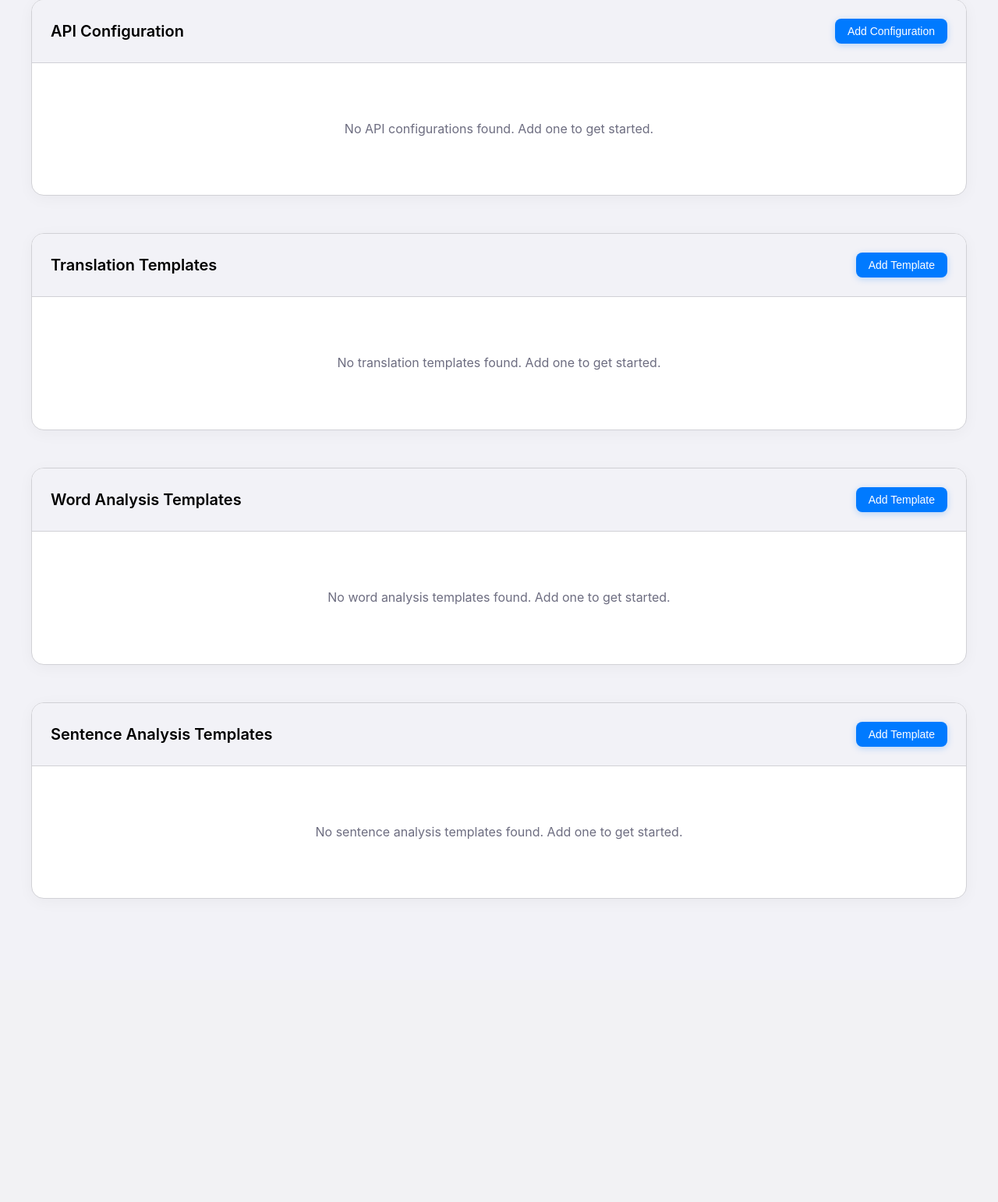
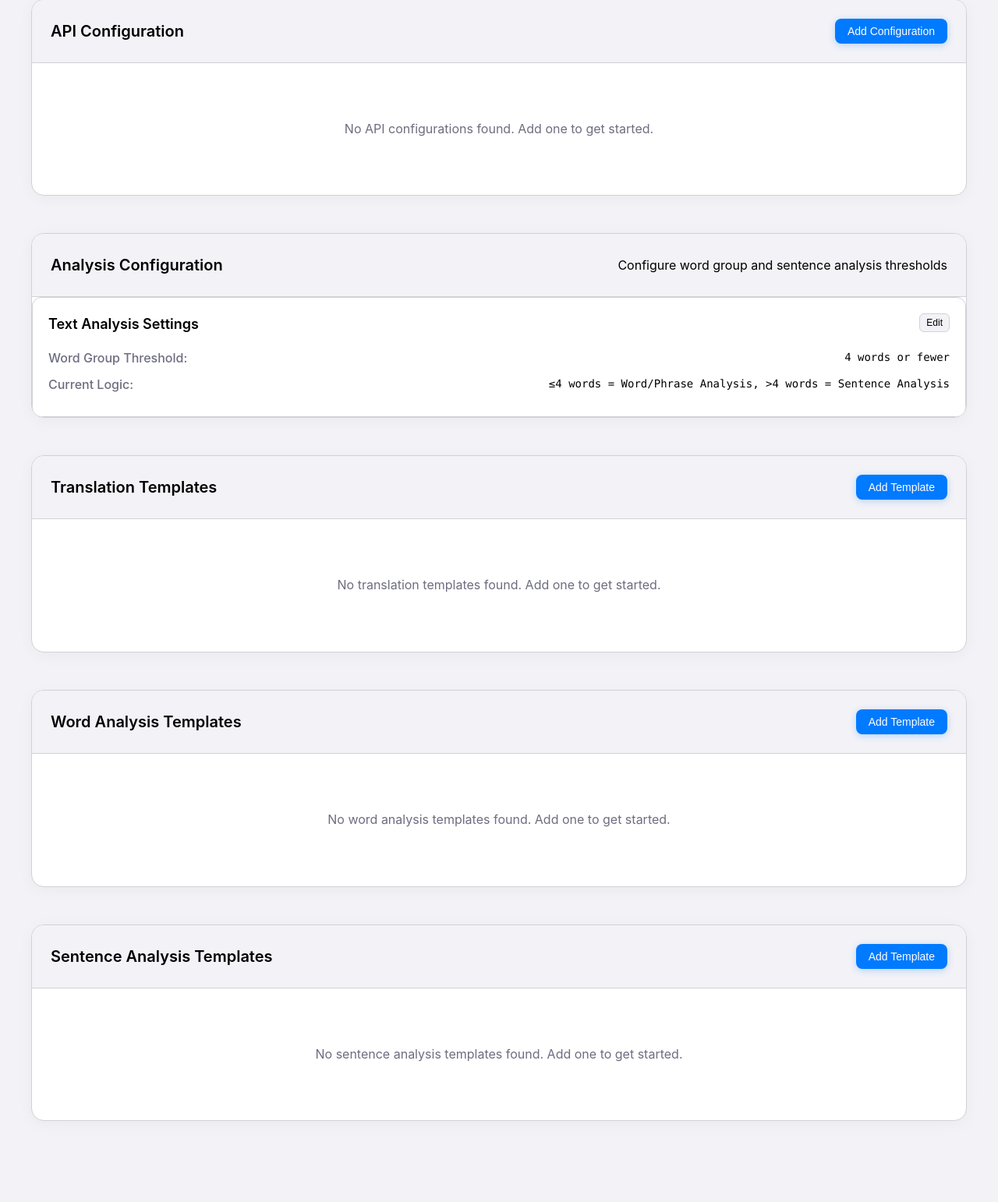
Before and after one commit to kivvi3412/ContextLens, a Django app: page /settings/ in a window 1280 px wide. Shown: the part 259-1801 px from the top of the page at 78% size. Before the commit the page ends 1412 px from the top, so only its background shows below. Run offline with Django 5.2, Linux system fonts and the light colour scheme; data comes from the database, SQL or seed files in the repository; data that the repository does not hold is empty.

Commit message:
替换了之前硬编码的4个词的限制判断单词还是句子

```diff
--- a/core/urls.py
+++ b/core/urls.py
@@ -22,4 +22,7 @@ urlpatterns = [
     # Prompt Template CRUD
     path('api/templates/', views.PromptTemplateView.as_view(), name='prompt_templates_list'),
     path('api/templates/<int:template_id>/', views.PromptTemplateView.as_view(), name='prompt_templates_detail'),
+
+    # Analysis Configuration
+    path('api/analysis-config/', views.AnalysisConfigurationView.as_view(), name='analysis_config'),
 ]
--- a/core/views.py
+++ b/core/views.py
@@ -7,7 +7,7 @@ from django.views import View
 from django.views.decorators.csrf import csrf_exempt
 from django.views.decorators.http import require_http_methods
 
-from .models import APIConfiguration, PromptTemplate
+from .models import APIConfiguration, PromptTemplate, AnalysisConfiguration
 from .openai_service import get_active_templates, create_openai_service
 
 
@@ -22,12 +22,14 @@ def settings_view(request):
     translation_templates = PromptTemplate.objects.filter(template_type='translation')
     analysis_templates = PromptTemplate.objects.filter(template_type='word_analysis')
     sentence_templates = PromptTemplate.objects.filter(template_type='sentence_analysis')
+    analysis_config = AnalysisConfiguration.get_current()
 
     context = {
         'api_configs': api_configs,
         'translation_templates': translation_templates,
         'analysis_templates': analysis_templates,
         'sentence_templates': sentence_templates,
+        'analysis_config': analysis_config,
     }
     return render(request, 'core/settings.html', context)
 
@@ -165,10 +167,11 @@ def stream_word_analysis(request):
             return JsonResponse({'error': 'No text or selection provided'}, status=400)
 
         templates = get_active_templates()
+        analysis_config = AnalysisConfiguration.get_current()
         selected_words = len(selected_text.split())
 
-        # 判断是句子(>4个单词)还是词汇/短语(<=4个单词)
-        if selected_words > 4:
+        # 使用配置的阈值判断是句子还是词汇/短语
+        if selected_words > analysis_config.word_group_threshold:
             # 句子分析
             if 'sentence_analysis' not in templates:
                 return JsonResponse(
@@ -187,7 +190,7 @@ def stream_word_analysis(request):
         def generate_stream():
             try:
                 chunk_count = 0
-                for chunk in service.stream_word_analysis_sync(template, all_text, selected_text, selected_words > 4):
+                for chunk in service.stream_word_analysis_sync(template, all_text, selected_text, selected_words > analysis_config.word_group_threshold):
                     chunk_count += 1
 
                     # Debug log
@@ -398,3 +401,32 @@ class PromptTemplateView(View):
             })
         except Exception as e:
             return JsonResponse({'error': str(e)}, status=400)
+
+
+@method_decorator(csrf_exempt, name='dispatch')
+class AnalysisConfigurationView(View):
+    """CRUD operations for analysis configuration"""
+
+    def get(self, request):
+        config = AnalysisConfiguration.get_current()
+        return JsonResponse({
+            'id': config.id,
+            'word_group_threshold': config.word_group_threshold,
+            'sentence_threshold': config.sentence_threshold,
+        })
+
+    def post(self, request):
+        try:
+            data = json.loads(request.body)
+            config = AnalysisConfiguration.get_current()
+
+            config.word_group_threshold = data.get('word_group_threshold', config.word_group_threshold)
+            config.sentence_threshold = data.get('sentence_threshold', config.sentence_threshold)
+            config.save()
+
+            return JsonResponse({
+                'status': 'success',
+                'message': 'Analysis configuration updated successfully'
+            })
+        except Exception as e:
+            return JsonResponse({'error': str(e)}, status=400)
--- a/static/js/settings.js
+++ b/static/js/settings.js
@@ -24,16 +24,19 @@ class SettingsManager {
         // Modal elements
         this.apiConfigModal = document.getElementById('apiConfigModal');
         this.templateModal = document.getElementById('templateModal');
+        this.analysisConfigModal = document.getElementById('analysisConfigModal');
 
         // Forms
         this.apiConfigForm = document.getElementById('apiConfigForm');
         this.templateForm = document.getElementById('templateForm');
+        this.analysisConfigForm = document.getElementById('analysisConfigForm');
 
         // Buttons
         this.addApiConfigBtn = document.getElementById('addApiConfigBtn');
         this.addTranslationTemplateBtn = document.getElementById('addTranslationTemplateBtn');
         this.addAnalysisTemplateBtn = document.getElementById('addAnalysisTemplateBtn');
         this.addSentenceTemplateBtn = document.getElementById('addSentenceTemplateBtn');
+        this.editAnalysisConfigBtn = document.getElementById('editAnalysisConfigBtn');
 
         // Modal controls
         this.apiConfigModalTitle = document.getElementById('apiConfigModalTitle');
@@ -56,12 +59,14 @@ class SettingsManager {
         this.addTranslationTemplateBtn.addEventListener('click', () => this.showTemplateModal('translation'));
         this.addAnalysisTemplateBtn.addEventListener('click', () => this.showTemplateModal('word_analysis'));
         if (this.addSentenceTemplateBtn) {
-            this.addSentenceTemplateBtn.addEventListener('click', () => this.showTemplateModal('sentence_analysis'));
+        this.addSentenceTemplateBtn.addEventListener('click', () => this.showTemplateModal('sentence_analysis'));
         }
+        this.editAnalysisConfigBtn.addEventListener('click', () => this.showAnalysisConfigModal());
 
         // Form submissions
         this.apiConfigForm.addEventListener('submit', (e) => this.handleApiConfigSubmit(e));
         this.templateForm.addEventListener('submit', (e) => this.handleTemplateSubmit(e));
+        this.analysisConfigForm.addEventListener('submit', (e) => this.handleAnalysisConfigSubmit(e));
 
         // Modal close buttons
         document.querySelectorAll('.modal-close').forEach(btn => {
@@ -71,6 +76,7 @@ class SettingsManager {
         // Cancel buttons
         document.getElementById('cancelApiConfigBtn').addEventListener('click', () => this.closeModal(this.apiConfigModal));
         document.getElementById('cancelTemplateBtn').addEventListener('click', () => this.closeModal(this.templateModal));
+        document.getElementById('cancelAnalysisConfigBtn').addEventListener('click', () => this.closeModal(this.analysisConfigModal));
 
         // Click outside to close modal
         this.apiConfigModal.addEventListener('click', (e) => {
@@ -78,6 +84,9 @@ class SettingsManager {
         });
         this.templateModal.addEventListener('click', (e) => {
             if (e.target === this.templateModal) this.closeModal(this.templateModal);
+        });
+        this.analysisConfigModal.addEventListener('click', (e) => {
+            if (e.target === this.analysisConfigModal) this.closeModal(this.analysisConfigModal);
         });
 
         // Card action buttons
@@ -340,6 +349,59 @@ class SettingsManager {
         }
     }
 
+    // Analysis Configuration Methods
+    showAnalysisConfigModal() {
+        this.loadAnalysisConfigData();
+        this.showModal(this.analysisConfigModal);
+    }
+
+    async loadAnalysisConfigData() {
+        try {
+            const data = await this.apiRequest('/api/analysis-config/');
+
+            document.getElementById('wordGroupThreshold').value = data.word_group_threshold;
+
+            // Update the preview text
+            const thresholdPreview = document.getElementById('thresholdPreview');
+            if (thresholdPreview) {
+                thresholdPreview.textContent = data.word_group_threshold;
+            }
+            const thresholdPreview2 = document.getElementById('thresholdPreview2');
+            if (thresholdPreview2) {
+                thresholdPreview2.textContent = data.word_group_threshold;
+            }
+
+        } catch (error) {
+            console.error('Error loading analysis config:', error);
+            this.showToast('Failed to load analysis configuration', 'error');
+        }
+    }
+
+    async handleAnalysisConfigSubmit(e) {
+        e.preventDefault();
+
+        const formData = new FormData(this.analysisConfigForm);
+        const data = Object.fromEntries(formData.entries());
+
+        // Convert to integer
+        data.word_group_threshold = parseInt(data.word_group_threshold);
+
+        try {
+            const result = await this.apiRequest('/api/analysis-config/', {
+                method: 'POST',
+                body: JSON.stringify(data)
+            });
+
+            this.showToast(result.message, 'success');
+            this.closeModal(this.analysisConfigModal);
+            this.refreshPage();
+
+        } catch (error) {
+            console.error('Error saving analysis config:', error);
+            this.showToast(error.message, 'error');
+        }
+    }
+
     // Modal Methods
     showModal(modal) {
         modal.classList.remove('hidden');
--- a/templates/core/settings.html
+++ b/templates/core/settings.html
@@ -43,6 +43,33 @@
                         <p>No API configurations found. Add one to get started.</p>
                     </div>
                 {% endfor %}
+            </div>
+        </div>
+
+        <!-- Analysis Configuration Section -->
+        <div class="settings-section">
+            <div class="section-header">
+                <h2>Analysis Configuration</h2>
+                <p>Configure word group and sentence analysis thresholds</p>
+            </div>
+
+            <div class="config-card" id="analysisConfigCard">
+                <div class="config-header">
+                    <h3>Text Analysis Settings</h3>
+                    <div class="config-actions">
+                        <button class="btn btn-secondary btn-sm" id="editAnalysisConfigBtn">Edit</button>
+                    </div>
+                </div>
+                <div class="config-details">
+                    <div class="detail-item">
+                        <span class="label">Word Group Threshold:</span>
+                        <span class="value" id="wordGroupThresholdValue">{{ analysis_config.word_group_threshold }} words or fewer</span>
+                    </div>
+                    <div class="detail-item">
+                        <span class="label">Current Logic:</span>
+                        <span class="value">≤{{ analysis_config.word_group_threshold }} words = Word/Phrase Analysis, >{{ analysis_config.word_group_threshold }} words = Sentence Analysis</span>
+                    </div>
+                </div>
             </div>
         </div>
 
@@ -176,6 +203,42 @@
         </div>
     </div>
 
+    <!-- Analysis Configuration Modal -->
+    <div id="analysisConfigModal" class="modal hidden">
+        <div class="modal-content">
+            <div class="modal-header">
+                <h3>Edit Analysis Configuration</h3>
+                <button class="modal-close">&times;</button>
+            </div>
+            <form id="analysisConfigForm" class="modal-body">
+                <div class="form-group">
+                    <label for="wordGroupThreshold">Word Group Threshold</label>
+                    <input type="number" id="wordGroupThreshold" name="word_group_threshold" min="1" max="50" required onchange="updateThresholdPreview()">
+                    <small class="form-text">Number of words or fewer that will be analyzed as word/phrase (currently {{ analysis_config.word_group_threshold }})</small>
+                </div>
+                <div class="form-help">
+                    <h4>How it works:</h4>
+                    <p>When you select text in the input area:</p>
+                    <ul>
+                        <li>If selection has ≤ <strong id="thresholdPreview">{{ analysis_config.word_group_threshold }}</strong> words: <strong>Word/Phrase Analysis</strong></li>
+                        <li>If selection has > <strong id="thresholdPreview2">{{ analysis_config.word_group_threshold }}</strong> words: <strong>Sentence Analysis</strong></li>
+                    </ul>
+                    <script>
+                        function updateThresholdPreview() {
+                            const threshold = document.getElementById('wordGroupThreshold').value;
+                            document.getElementById('thresholdPreview').textContent = threshold;
+                            document.getElementById('thresholdPreview2').textContent = threshold;
+                        }
+                    </script>
+                </div>
+            </form>
+            <div class="modal-footer">
+                <button type="button" class="btn btn-secondary" id="cancelAnalysisConfigBtn">Cancel</button>
+                <button type="submit" class="btn btn-primary" form="analysisConfigForm">Save</button>
+            </div>
+        </div>
+    </div>
+
     <!-- API Configuration Modal -->
     <div id="apiConfigModal" class="modal hidden">
         <div class="modal-content">
```
Also changed, not shown: core/models.py (+28 -0 lines), static/js/main.js (+32 -2 lines).
